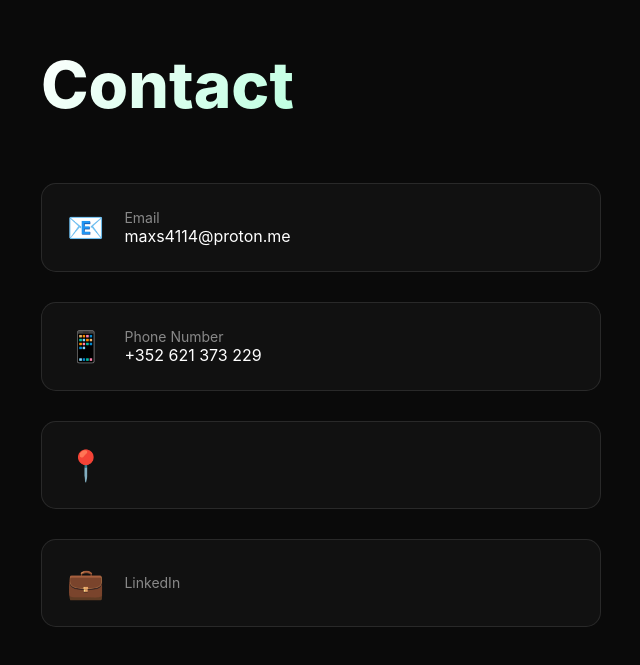
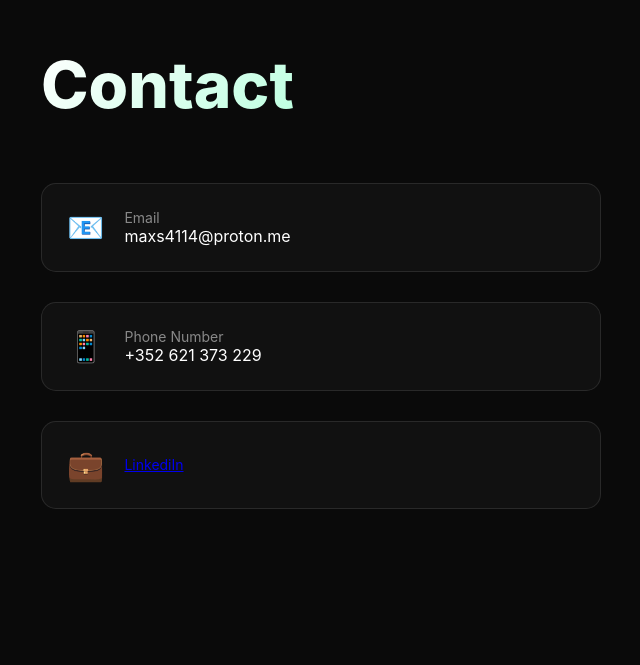
Before and after one commit to GoldKuchen0/SIMMA-EDU.github.io, a plain HTML site: page index.html in a window 1280 px wide. Shown: the part 3751-4416 px from the top of the page, without its empty margins (9-649 px from the left). After the commit the page ends 4380 px from the top, so only its background shows below. Drawn offline with Linux system fonts and the light colour scheme.

Commit message:
Update LinkedIn contact item and remove location icon
Removed the location icon and updated LinkedIn text to be a link.

```diff
--- a/index.html
+++ b/index.html
@@ -635,12 +635,9 @@
                     </div>
                 </div>
                 <div class="contact-item">
-                    <div class="contact-icon">📍</div>
-                </div>
-                <div class="contact-item">
                     <div class="contact-icon">💼</div>
                     <div>
-                        <div style="color: rgba(255,255,255,0.5); font-size: 14px;">LinkedIn</div>
+                        <div style="color: rgba(255,255,255,0.5); font-size: 14px;"><a href="https://www.linkedin.com/in/max-simon-230757387/">LinkediIn</a></div>
                         <div></div>
                     </div>
                 </div>
```
